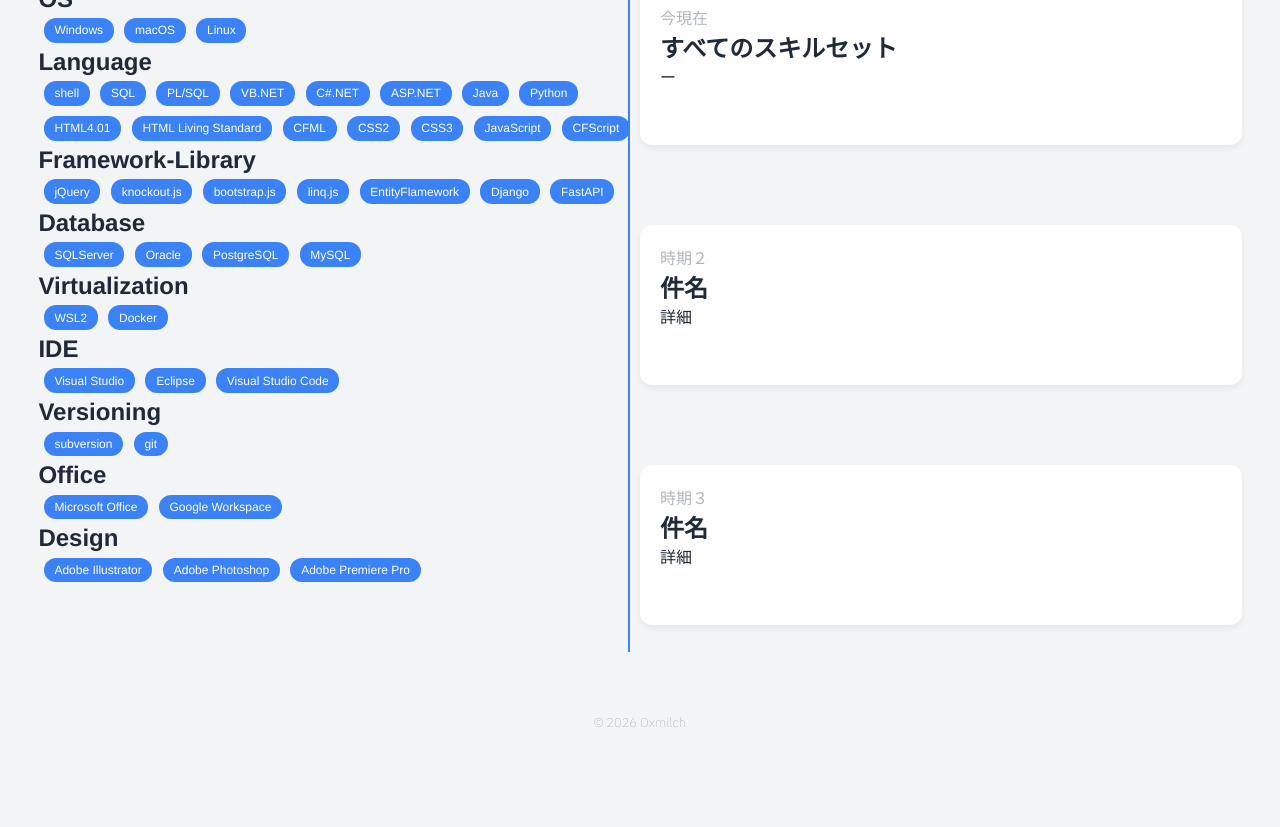
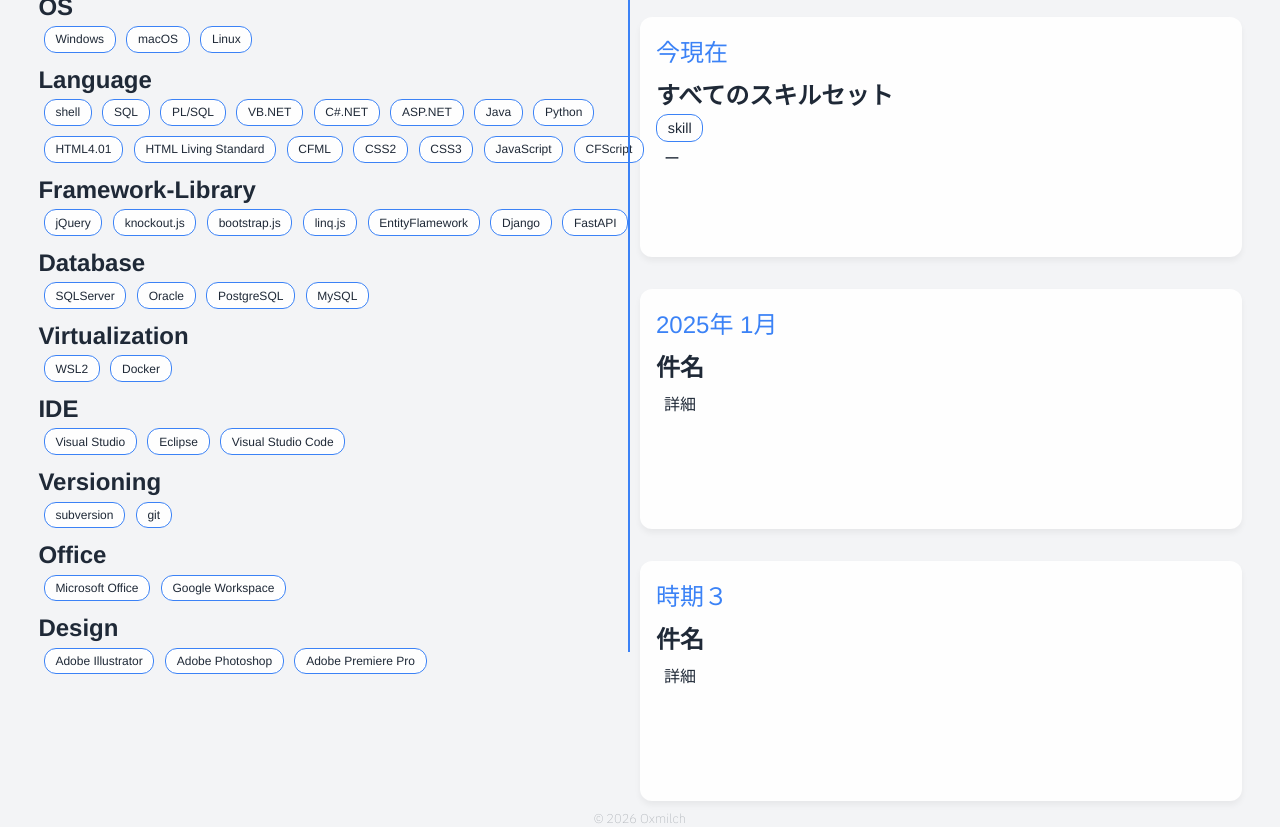
Before and after one commit to Oxmilch/portfolio, a website built with Vite: page engineering.html in a window 1280 px wide. Shown: the part 121-948 px from the top of the page. Before the commit the page ends 852 px from the top, so only its background shows below. Built offline with nearby package versions, Linux system fonts and the light colour scheme; a web font is replaced by a local one.

Commit message:
ヘッダのテキスト修正、engineeringの記事の構成変更

```diff
--- a/css/engineering.css
+++ b/css/engineering.css
@@ -33,23 +33,39 @@ h2 {
 h3 {
   font-size: 1.5rem;
   color: var(--color-main);
+  margin-top: 0.5rem;
 }
 
 article {
   background-color: var(--color-background-main);
-  min-height: 10rem;
-  margin-bottom: 80px; /* カード間の距離を空ける */
-  padding: 20px;
+  min-height: 15rem;
+  padding: 1rem;
+  margin-top: 2rem;
   border-radius: 12px;
   box-shadow: 0 4px 6px rgba(0,0,0,0.05);
 }
+article div{
+  margin-top: 0.5rem;
+}
+article span{
+  font-size:  0.9rem;
+  color: var(--color-main);
+  background-color: var(--color-background-main);
+  padding: 0.33rem 0.67rem;
+  margin: 0.5rem 0.33rem 0.5rem 0;
+  border: 1px solid var(--color-accents);
+  border-radius: 0.75rem;
+}
 
 time {
-  color: var(--color-sub);
+  font-size: 1.5rem;
+  color: var(--color-accents);
 }
 
 p {
+  font-size: 1rem;
   color: var(--color-main);
+  margin: 0.5rem 0 0 0.5rem;
 }
 
 /* Class */
@@ -106,8 +122,9 @@ p {
 
 /* SkillSet - Skilltag - All */
 .skill-tag.all {
-  background-color: var(--color-accents);
-  color: var(--color-background-main);
+  background-color: var(--color-background-main);
+  color: var(--color-main);
+  border: 1px solid var(--color-accents);
 }
 
 /* SkillSet - Skilltag - Active */
@@ -119,5 +136,6 @@ p {
 
 /* Skillset - Skilltag - nonActive */
 .skill-tag.non-active {
+  border-color: transparent;
   transform: scale(0.8);
 }
--- a/engineering.html
+++ b/engineering.html
@@ -48,7 +48,7 @@
             <nav>
                 <ul class="font-en-bold">
                     <li><a href="#">Profile</a></li>
-                    <li class="font-color-accents">Engineering Portfolio</li>
+                    <li class="font-color-accents">Engineering</li>
                     <li><a href="#">Design</a></li>
                 </ul>
             </nav>
@@ -65,8 +65,8 @@
             <div class="split-left-fix">
                 <h2>Skill Set</h2>
                 <div id="skill-list" class="skill-cloud">
-                    <h3>Demo</h3>
-                    <span class="active">demo</span>
+                    <h3>Now Loading...</h3>
+                    <span class="active">skill loading</span>
                 </div>
             </div>
         </section>
@@ -74,16 +74,19 @@
             <div class="split-center-fix"></div>
         </div>
         <section class="split-item split-right">
-            <h2>History</h2>
+            <h2>Project History</h2>
 
             <article data-techs="win">
                 <time>今現在</time>
                 <h3>すべてのスキルセット</h3>
+                <div>
+                    <span>skill</span>
+                </div>
                 <p>ー</p>
             </article>
 
             <article data-techs="mac">
-                <time>時期２</time>
+                <time datetime="2025-01-01">2025年 1月</time>
                 <h3>件名</h3>
                 <p>詳細</p>
             </article>
```
Also changed, not shown: index.html (+1 -1 lines).
